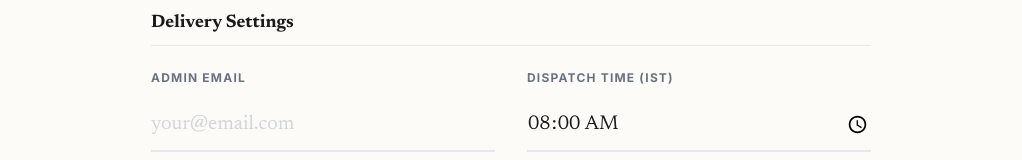
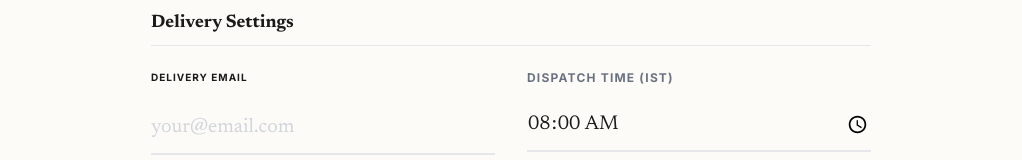
Before and after one commit to heyybhargav/personal-newsletter, a Next.js app: page /settings in a window 1280 px wide. Shown: the part 424-584 px from the top of the page, without its empty margins (129-1151 px from the left). Built offline with nearby package versions, Linux system fonts and the light colour scheme; no server answers.

Commit message:
Update admin email label to delivery email

```diff
--- a/app/settings/page.tsx
+++ b/app/settings/page.tsx
@@ -190,8 +190,8 @@ export default function SettingsPage() {
                                 <h3 className="text-lg font-serif font-bold mb-6 border-b border-gray-200 pb-2">Delivery Settings</h3>
                                 <div className="grid md:grid-cols-2 gap-8">
                                     <div className="space-y-3">
-                                        <label className="block text-xs font-bold text-gray-500 uppercase tracking-widest">
-                                            Admin Email
+                                        <label className="block text-[10px] font-bold tracking-widest text-[#1A1A1A] uppercase mb-4">
+                                            Delivery Email
                                         </label>
                                         <input
                                             type="email"
```
